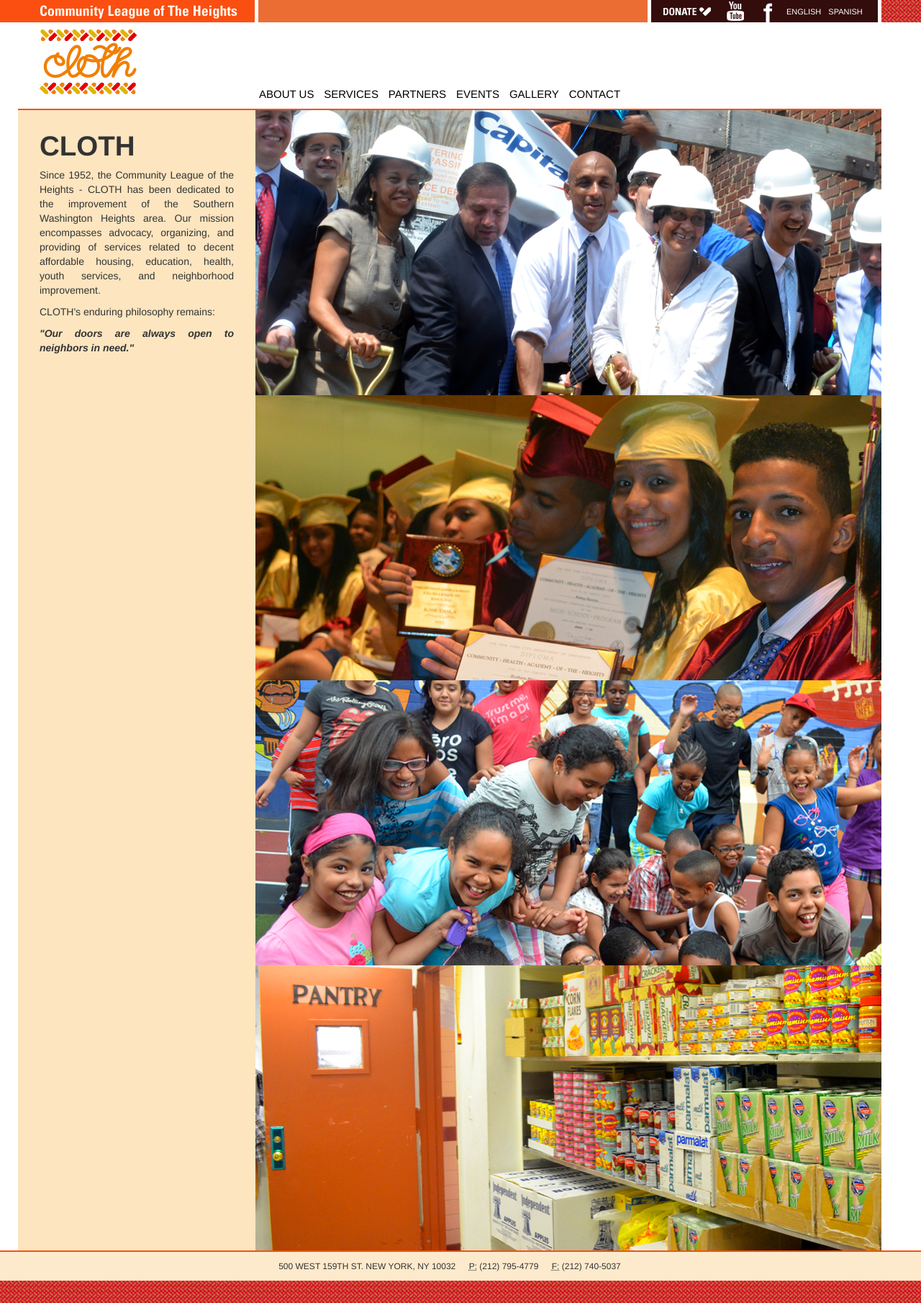
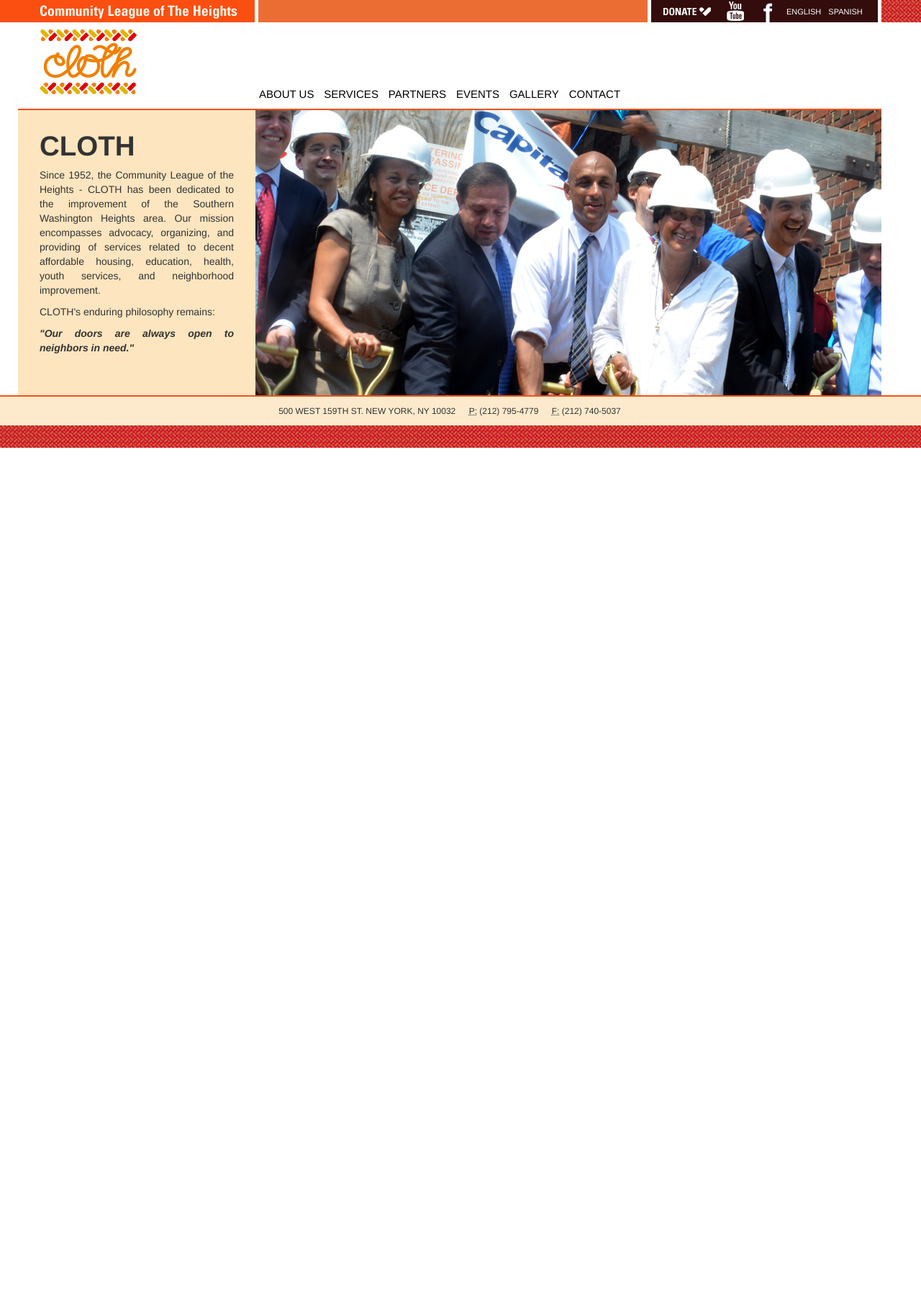
Before and after one commit to lucianof/lucianof.github.io, a Jekyll site: the page cloth/index.html, which Jekyll copies as it is, in a window 1280 px wide. Shown: the whole page at 72% size. Built offline with Jekyll 4.4.1, drawn with Linux system fonts in a browser that asks for light colours; nearby versions of some CDN libraries; after the commit the page ends 900 px from its top, so only the background shows below that.

Commit message:
slideshow

```diff
--- a/cloth/index.html
+++ b/cloth/index.html
@@ -96,7 +96,7 @@
 
 
 			<div class="span9 photos">
-				<div class="slideshow2">
+				<div class="slideshow">
 					<img src="assets/photos/building.jpg" alt=""/>
 					<img src="assets/photos/grads.jpg" alt=""/>
 					<img src="assets/photos/kids.jpg" alt=""/>
```
